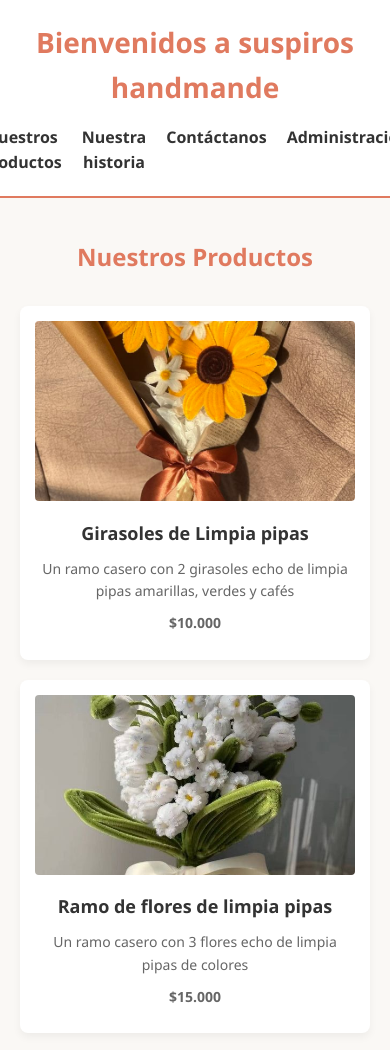
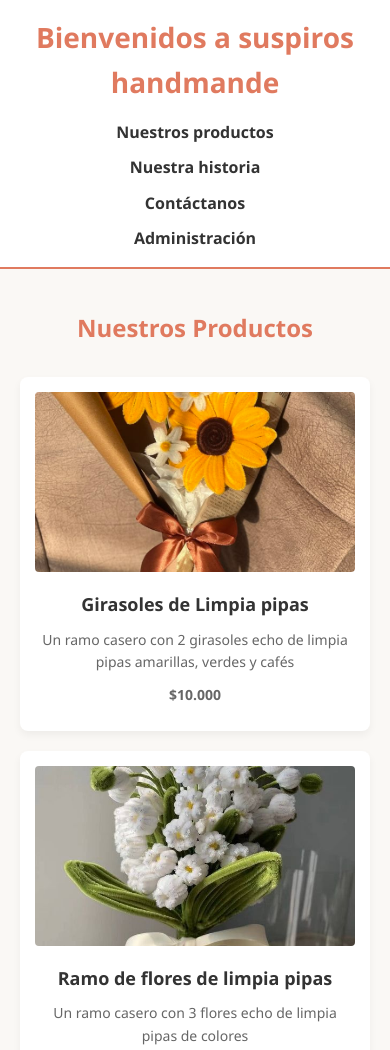
Before and after one commit to catalinadannatriana-cmd/Suspiros_handmade, a plain HTML site: page index.html in a window 390 px wide. Shown: the top 1050 px of the page. Drawn offline with Linux system fonts and the light colour scheme.

Commit message:
Se agrego una correción para la parte de navegación no se deforme en css

```diff
--- a/style.css
+++ b/style.css
@@ -266,3 +266,17 @@ nav a:hover {
 .volver-home a:hover {
     text-decoration: underline;
 }
+
+/* Estilo para teléfonos */
+@media (max-width: 600px) {
+    nav ul {
+        flex-direction: column;
+        gap: 10px;
+        padding: 0;
+        align-items: center;
+    }
+
+    header {
+        padding: 15px 10px;
+    }
+}
```
